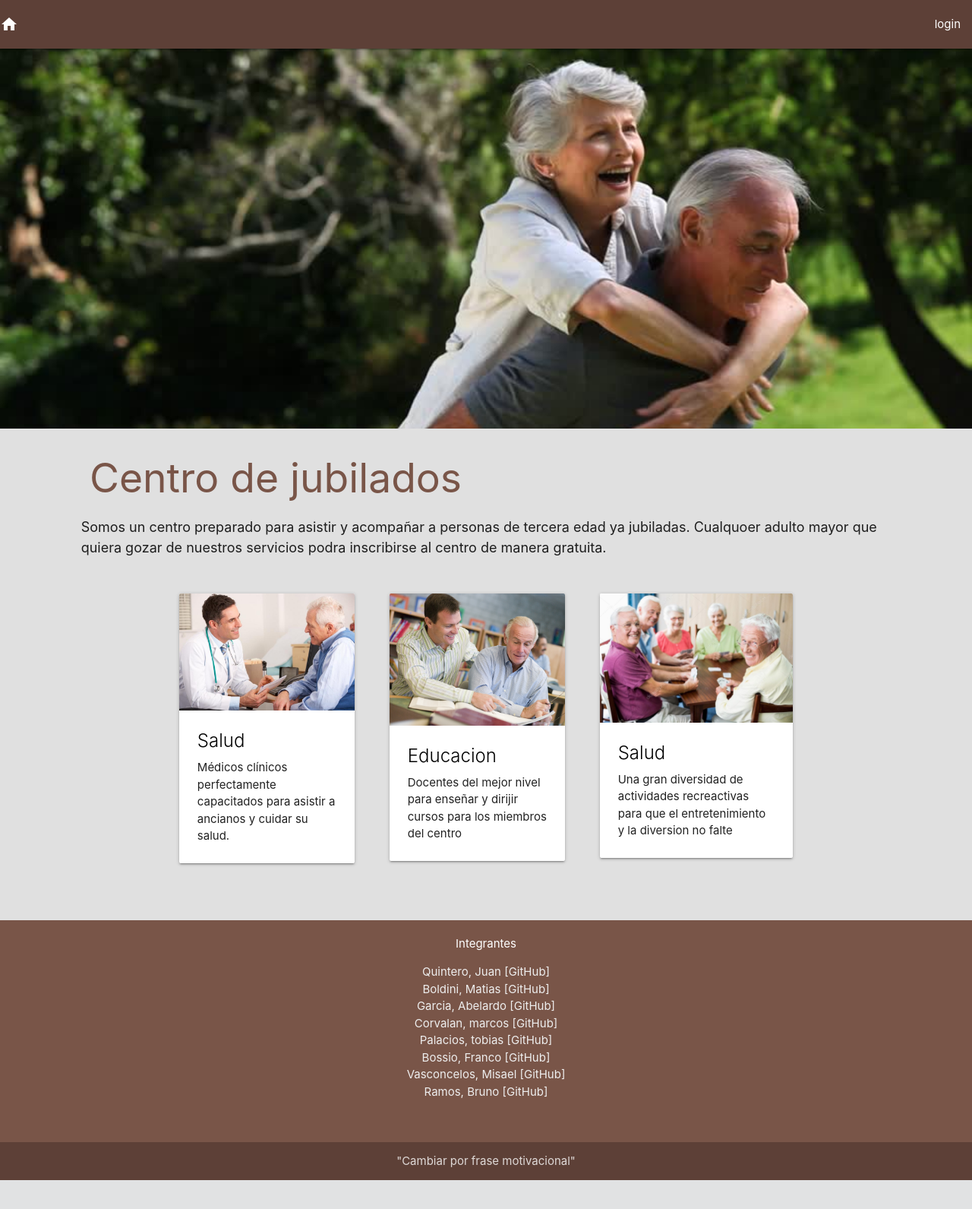
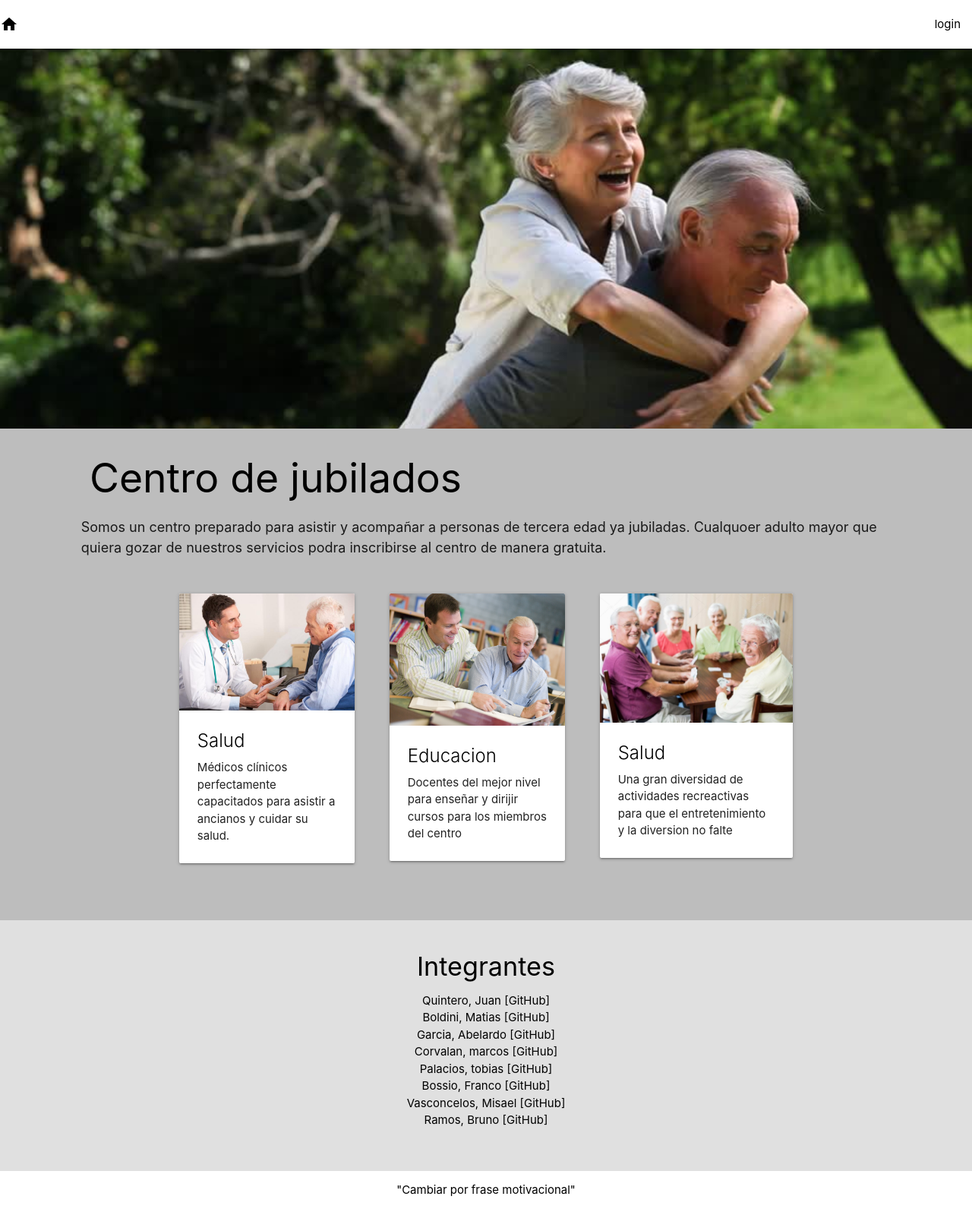
Before and after one commit to MatiasBoldini/FAT2018, a Django app: page / in a window 1280 px wide. Shown: the whole page at 76% size. Before the commit the page ends 1553 px from the top, so only its background shows below. Run offline with Django 3.2, Linux system fonts and the light colour scheme.

Commit message:
primeros cambios esteticos

```diff
--- a/base_templates/mainBase.html
+++ b/base_templates/mainBase.html
@@ -18,19 +18,19 @@
             {% endblock title %}
         </title>
     </head>
-    <body class="indigo lighten-4">
+    <body>
         <div class="navbar-fixed">
             <nav>
-                <div class="nav-wrapper brown darken-2">
-                    <a href="{% url 'main' %}" class="brand-logo"><i class="material-icons">home</i></a>
+                <div class="nav-wrapper white">
+                    <a href="{% url 'main' %}" class="brand-logo black-text"><i class="material-icons">home</i></a>
                     <ul id="nav-mobile" class="right hide-on-med-and-down">
                         {% block navbar %}
                         {% endblock navbar %}
                         {% if user.is_anonymous %}
-                        <li><a href="{% url 'my_login' %}">login</a></li>
+                        <li><a class="black-text" href="{% url 'my_login' %}">login</a></li>
                         {% else %}
-                        <li><a href="{% url 'profile' %}">{{ user.get_full_name|default:user.username }}</a></li>
-                        <li><a href="{% url 'my_logout' %}">logout</a></li>
+                        <li><a class="black-text" href="{% url 'profile' %}">{{ user.get_full_name|default:user.username }}</a></li>
+                        <li><a class="black-text" href="{% url 'my_logout' %}">logout</a></li>
                         {% endif %}
                     </ul>
                 </div>
@@ -44,34 +44,34 @@
             </div>
         </div>
         {% endif %}
-        <main class="grey lighten-2">
+        <main class="grey lighten-1">
             {% block body %}
             {% endblock body %}
         </main>
-        <footer class="page-footer footer-up brown">
+        <footer class="page-footer footer-up grey lighten-2">
             <div class="container center-align">
-                <div class="row">
-                        <span>
+                <div class="row black-text">
+                        <h4>
                             Integrantes
-                        </span>
+                        </h4>
                         <div class="row">
                             <ul>
-                                <li><a class="grey-text text-lighten-3" href="https://github.com/SebastianQuintero">Quintero, Juan [GitHub]</a></li>
-                                <li><a class="grey-text text-lighten-3" href="https://github.com/MatiasBoldini">Boldini, Matias [GitHub]</a></li>
-                                <li><a class="grey-text text-lighten-3" href="https://github.com/AbelardoGarcia">Garcia, Abelardo [GitHub]</a></li>
-                                <li><a class="grey-text text-lighten-3" href="https://github.com/Marcos-Corvalan">Corvalan, marcos [GitHub]</a></li>
-                                <li><a class="grey-text text-lighten-3" href="https://github.com/tobiasjpalacios">Palacios, tobias [GitHub]</a></li>
-                                <li><a class="grey-text text-lighten-3" href="https://github.com/francobossio">Bossio, Franco [GitHub]</a></li>
-                                <li><a class="grey-text text-lighten-3" href="https://github.com/MisaelVasconcelos">Vasconcelos, Misael [GitHub]</a></li>
-                                <li><a class="grey-text text-lighten-3" href="https://github.com/brunoramosmarino">Ramos, Bruno [GitHub]</a></li>
+                                <li><a class="black-text" href="https://github.com/SebastianQuintero">Quintero, Juan [GitHub]</a></li>
+                                <li><a class="black-text" href="https://github.com/MatiasBoldini">Boldini, Matias [GitHub]</a></li>
+                                <li><a class="black-text" href="https://github.com/AbelardoGarcia">Garcia, Abelardo [GitHub]</a></li>
+                                <li><a class="black-text" href="https://github.com/Marcos-Corvalan">Corvalan, marcos [GitHub]</a></li>
+                                <li><a class="black-text" href="https://github.com/tobiasjpalacios">Palacios, tobias [GitHub]</a></li>
+                                <li><a class="black-text" href="https://github.com/francobossio">Bossio, Franco [GitHub]</a></li>
+                                <li><a class="black-text" href="https://github.com/MisaelVasconcelos">Vasconcelos, Misael [GitHub]</a></li>
+                                <li><a class="black-text" href="https://github.com/brunoramosmarino">Ramos, Bruno [GitHub]</a></li>
                             </ul>
                         </div>
                 </div>
                 {% block page %}
                 {% endblock page %}
             </div>
-            <div class="footer-copyright footer-down brown darken-2">
-                <div class="container center-align">
+            <div class="footer-copyright footer-down white">
+                <div class="container center-align black-text">
                     "Cambiar por frase motivacional"
                 </div>
             </div>
--- a/main/templates/main.html
+++ b/main/templates/main.html
@@ -13,7 +13,7 @@ Identificacion
     <div class="col s12">
         <div class="row">
             <div class="col s10 offset-s1">
-                <h2 class="brown-text">Centro de jubilados</h2>
+                <h2 class="black-text">Centro de jubilados</h2>
                 <div class="row">
                     <span><font size="4">Somos un centro preparado para asistir y acompañar a personas de tercera edad ya jubiladas. Cualquoer adulto mayor que quiera gozar de nuestros servicios podra inscribirse al centro de manera gratuita.</font></span>
                 </div>
--- a/main/views.py
+++ b/main/views.py
@@ -63,7 +63,7 @@ def send_form_classroom(request):
             form = ClassRoomForm(data=data)
             if form.is_valid():
                 p.delete_duties()
-                cr = Classroom_request(name=data['name'], description=data['description'], duration=data['duration'], user=p)
+                cr = Classroom_request(name=data['name'], description=data['description'], duration=data['duration'], teacher=p)
                 cr.save()
             return JsonResponse({"id" : cr.id})
     return redirect(profile)
```
Also changed, not shown: main/templates/profile_for_admin.html (+36 -0 lines).
